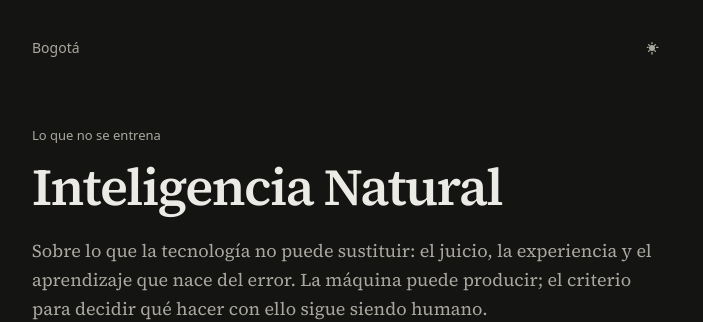
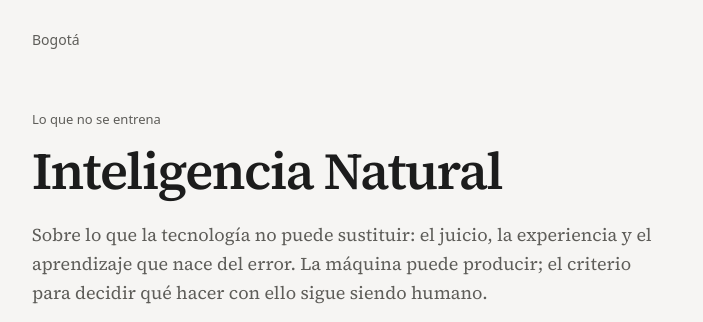
Before and after one commit to cristiantomo/inteligencia-natural, a plain HTML site: page index.html in a window 1280 px wide. Shown: the top 322 px of the page, without its empty margins (288-991 px from the left). Drawn offline with Linux system fonts and the light colour scheme.

Commit message:
Deja el sitio solo en colores claros y quita el cambio de tema.

```diff
--- a/index.html
+++ b/index.html
@@ -1,5 +1,5 @@
 <!DOCTYPE html>
-<html lang="es" data-theme="dark">
+<html lang="es">
 <head>
   <meta charset="UTF-8">
   <meta name="viewport" content="width=device-width, initial-scale=1.0">
@@ -13,11 +13,6 @@
   <header class="site-header">
     <div class="wrap header-bar">
       <a class="brand" href="index.html">Bogotá</a>
-      <div class="header-actions">
-        <button class="icon-btn" id="theme-toggle" type="button" aria-label="Cambiar tema">
-          <svg viewBox="0 0 24 24" aria-hidden="true"><path d="M12 3a1 1 0 0 1 1 1v1.2a1 1 0 1 1-2 0V4a1 1 0 0 1 1-1Zm0 14.8a1 1 0 0 1 1 1V21a1 1 0 1 1-2 0v-2.2a1 1 0 0 1 1-1ZM4 11a1 1 0 0 1 1-1h1.2a1 1 0 1 1 0 2H5a1 1 0 0 1-1-1Zm13.8 0a1 1 0 0 1 1-1H21a1 1 0 1 1 0 2h-2.2a1 1 0 0 1-1-1ZM6.22 6.22a1 1 0 0 1 1.42 0l.85.85a1 1 0 0 1-1.42 1.42l-.85-.85a1 1 0 0 1 0-1.42Zm9.29 9.29a1 1 0 0 1 1.42 0l.85.85a1 1 0 1 1-1.42 1.42l-.85-.85a1 1 0 0 1 0-1.42ZM17.78 6.22a1 1 0 0 1 0 1.42l-.85.85a1 1 0 1 1-1.42-1.42l.85-.85a1 1 0 0 1 1.42 0ZM8.49 15.51a1 1 0 0 1 0 1.42l-.85.85a1 1 0 1 1-1.42-1.42l.85-.85a1 1 0 0 1 1.42 0ZM12 7.5A4.5 4.5 0 1 1 7.5 12 4.5 4.5 0 0 1 12 7.5Z"/></svg>
-        </button>
-      </div>
     </div>
   </header>
 
@@ -65,6 +60,5 @@
     </footer>
   </div>
 
-  <script src="theme.js"></script>
 </body>
 </html>
--- a/styles.css
+++ b/styles.css
@@ -6,13 +6,6 @@
   --max: 40rem;
   --serif: "Source Serif 4", Georgia, "Iowan Old Style", serif;
   --sans: system-ui, -apple-system, "Segoe UI", sans-serif;
-}
-
-[data-theme="dark"] {
-  --paper: #141413;
-  --ink: #eceae4;
-  --ink-soft: #aaa79f;
-  --line: #2c2c2a;
 }
 
 * {
--- a/theme.js
+++ /dev/null
@@ -1,15 +0,0 @@
-(function () {
-  const key = "in-theme-hank";
-  const root = document.documentElement;
-  const stored = localStorage.getItem(key);
-  root.setAttribute("data-theme", stored === "light" ? "light" : "dark");
-
-  const button = document.getElementById("theme-toggle");
-  if (!button) return;
-
-  button.addEventListener("click", function () {
-    const next = root.getAttribute("data-theme") === "light" ? "dark" : "light";
-    root.setAttribute("data-theme", next);
-    localStorage.setItem(key, next);
-  });
-})();
```
Also changed, not shown: agencia.html (+1 -5 lines), articulo.html (+1 -5 lines), 1 other file.
